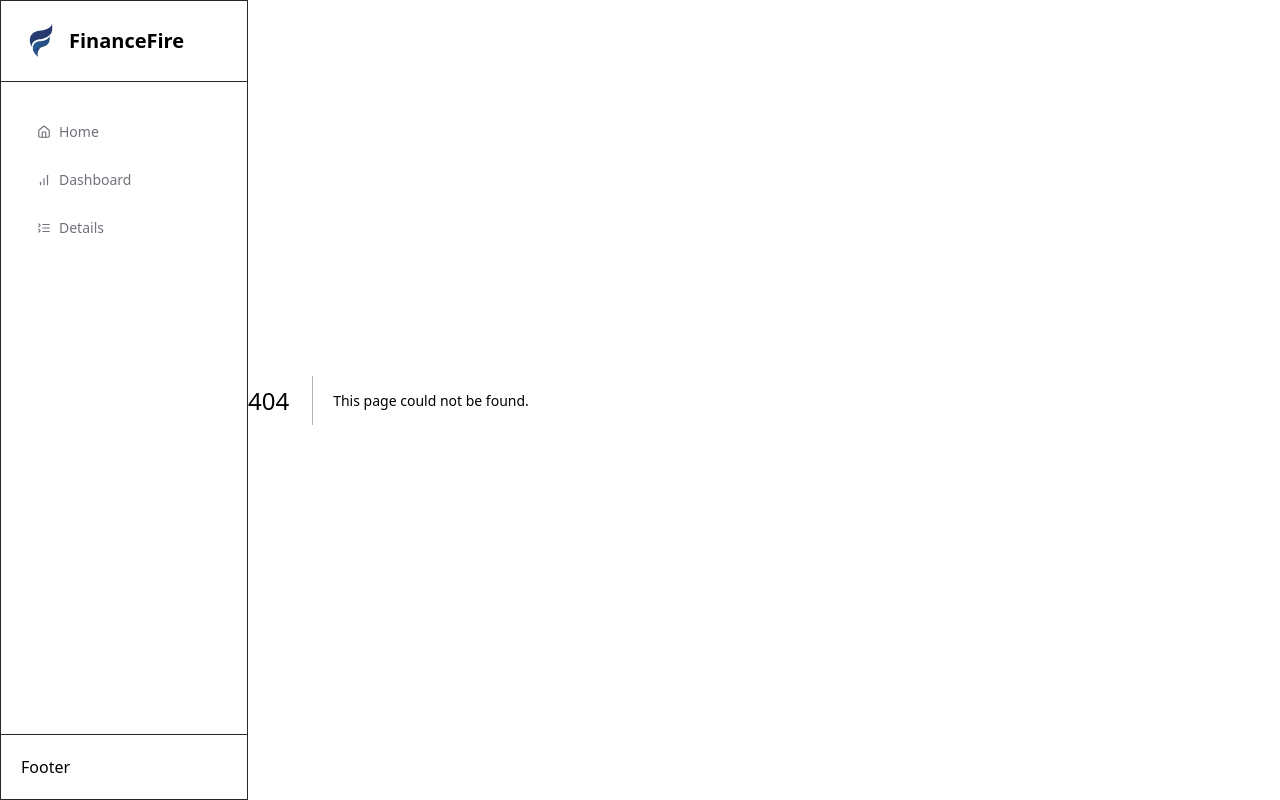
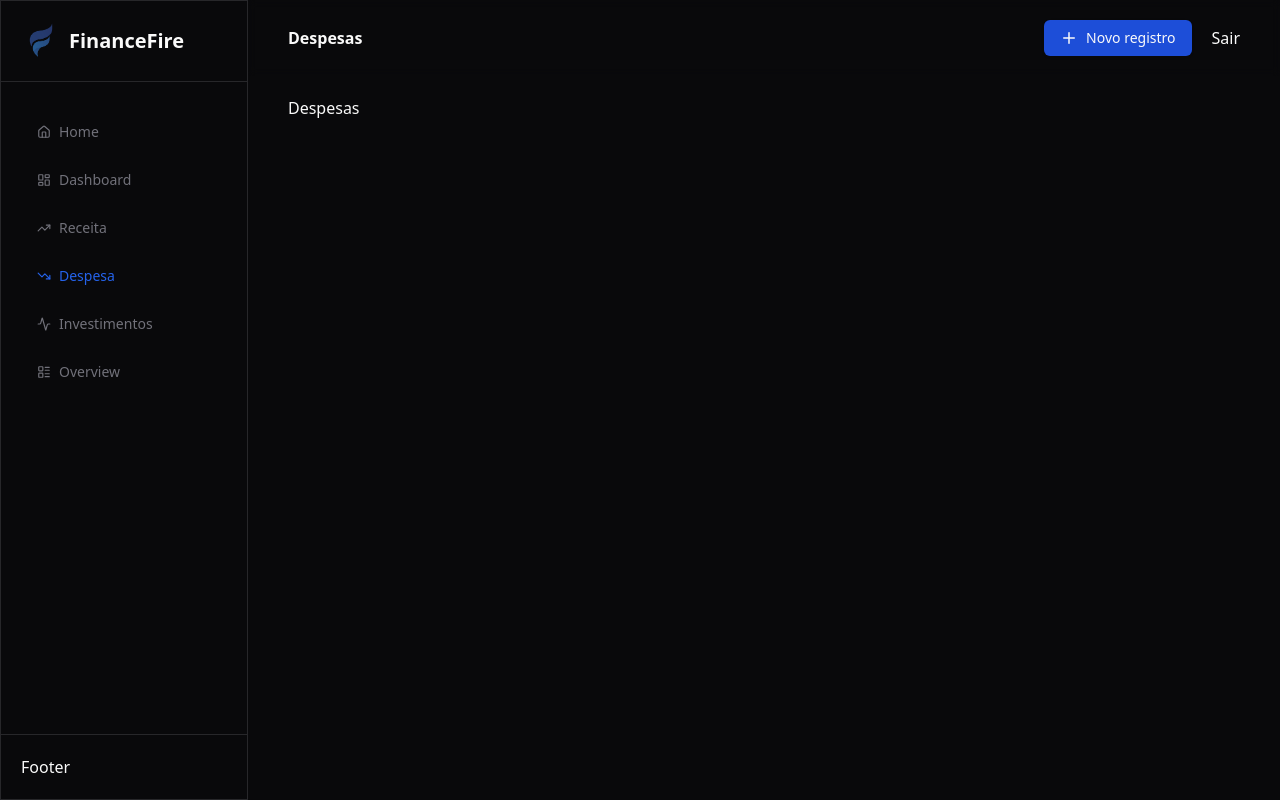
Before and after one commit to KARAUJO1003/finance-fire, a Next.js app: page /pages/dashboard/despesas in a window 1280 px wide. Before the commit this address had no page. Built offline with nearby package versions, Linux system fonts and the light colour scheme.

Commit message:
criando paginas extras de receita, despesas e investimentos

```diff
--- a/src/app/_components/CardMovimentations.tsx
+++ b/src/app/_components/CardMovimentations.tsx
@@ -7,6 +7,7 @@
   CardHeader,
   CardTitle,
 } from '@/components/ui/card'
+import Link from 'next/link'
 import React from 'react'
 
 type CardProps = {
@@ -15,6 +16,7 @@
   cardicon?: React.ReactElement
   cardvalue: string
   cardbutton: string
+  href: string
 }
 
 export const CardMovimentations = ({
@@ -23,6 +25,7 @@
   cardicon,
   cardvalue,
   cardbutton,
+  href,
   ...rest
 }: CardProps & React.HTMLProps<HTMLDivElement>) => {
   return (
@@ -37,7 +40,9 @@
         <CardDescription className="text-3xl">{cardvalue}</CardDescription>
       </CardContent>
       <CardFooter>
-        <Button variant={'outline'}>{cardbutton}</Button>
+        <Button variant={'outline'}>
+          <Link href={href}>{cardbutton}</Link>
+        </Button>
       </CardFooter>
     </Card>
   )
--- a/src/app/_components/SideBarNav.tsx
+++ b/src/app/_components/SideBarNav.tsx
@@ -1,6 +1,13 @@
 'use client'
 
-import { BarChart, HomeIcon, ListCollapse } from 'lucide-react'
+import {
+  Activity,
+  HomeIcon,
+  LayoutDashboard,
+  LayoutList,
+  TrendingDown,
+  TrendingUp,
+} from 'lucide-react'
 import {
   SideNav,
   SideNavHeader,
@@ -33,18 +40,39 @@
           Home
         </SideNavLink>
         <SideNavLink
-          icon={<BarChart size={14} className="mr-2" />}
+          icon={<LayoutDashboard size={14} className="mr-2" />}
           href="/pages/dashboard"
           currentPath={pathname}
         >
           Dashboard
         </SideNavLink>
         <SideNavLink
-          icon={<ListCollapse size={14} className="mr-2" />}
+          icon={<TrendingUp size={14} className="mr-2" />}
+          href="/pages/dashboard/ganhos"
+          currentPath={pathname}
+        >
+          Receita
+        </SideNavLink>
+        <SideNavLink
+          icon={<TrendingDown size={14} className="mr-2" />}
+          href="/pages/dashboard/despesas"
+          currentPath={pathname}
+        >
+          Despesa
+        </SideNavLink>
+        <SideNavLink
+          icon={<Activity size={14} className="mr-2" />}
+          href="/pages/dashboard/investimentos"
+          currentPath={pathname}
+        >
+          Investimentos
+        </SideNavLink>
+        <SideNavLink
+          icon={<LayoutList size={14} className="mr-2" />}
           href="/pages/details"
           currentPath={pathname}
         >
-          Details
+          Overview
         </SideNavLink>
       </SideNavContent>
       <SideNavFooter>Footer</SideNavFooter>
--- /dev/null
+++ b/src/app/pages/dashboard/despesas/page.tsx
@@ -0,0 +1,5 @@
+import React from 'react'
+
+export default function Despesas() {
+  return <div>Despesas</div>
+}
--- /dev/null
+++ b/src/app/pages/dashboard/ganhos/page.tsx
@@ -0,0 +1,5 @@
+import React from 'react'
+
+export default function Ganhos() {
+  return <div>Ganhos</div>
+}
--- /dev/null
+++ b/src/app/pages/dashboard/investimentos/page.tsx
@@ -0,0 +1,5 @@
+import React from 'react'
+
+export default function IvestimentosPage() {
+  return <div>IvestimentosPage</div>
+}
--- a/src/app/pages/dashboard/page.tsx
+++ b/src/app/pages/dashboard/page.tsx
@@ -74,6 +74,7 @@
           cardicon={<TrendingUp size={24} />}
           cardvalue="R$ 2.500,00"
           cardbutton="Explorar"
+          href="/pages/dashboard/ganhos"
         />
         <CardMovimentations
           cardtitle="Despesas do Mês"
@@ -81,6 +82,7 @@
           cardicon={<TrendingDown size={24} color={'#EF4444'} />}
           cardvalue="R$ 1.200,00"
           cardbutton="Analisar"
+          href="/pages/dashboard/despesas"
         />
         <CardMovimentations
           cardtitle="Investimentos"
@@ -88,6 +90,7 @@
           cardicon={<Activity size={24} color={'gray'} />}
           cardvalue="R$ 4.000,00"
           cardbutton="Ver Detalhes"
+          href="/pages/dashboard/investimentos"
         />
       </div>
       <div className="flex w-full  gap-5">
```
